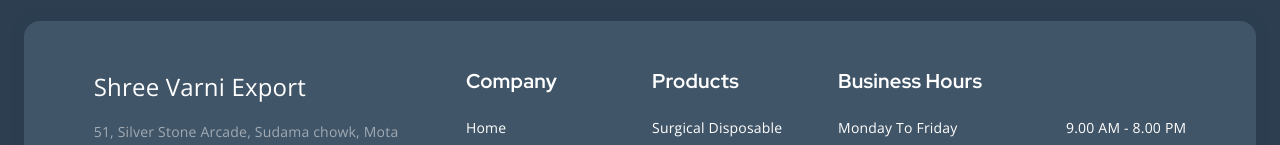
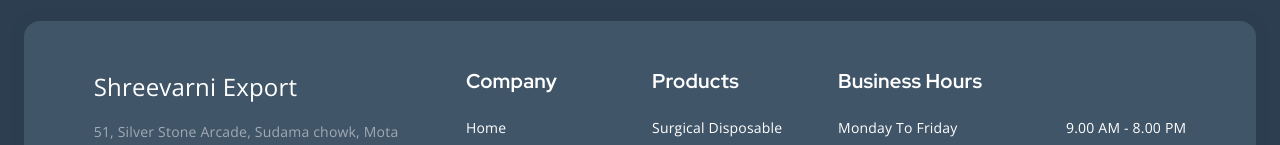
Before and after one commit to limbaniharsh1/webClient1-frontend, a React (Vite) app: page / in a window 1280 px wide. Shown: the part 4587-4732 px from the top of the page. Built offline with nearby package versions, Linux system fonts and the light colour scheme.

Commit message:
add logo

```diff
--- a/src/components/client/Footer.jsx
+++ b/src/components/client/Footer.jsx
@@ -24,7 +24,7 @@
         <Col sm={12} xl={11} className="mx-auto">
           <Row>
             <Col md={6} lg={4} className="mt-4 mt-md-5">
-              <span className="text-color-white fs-24">Shree Varni Export</span>
+              <span className="text-color-white fs-24">Shreevarni Export</span>
               <p className="fs-14 text-color-white-80 mt-2 mt-md-3">
                 51, Silver Stone Arcade, Sudama chowk, Mota Varachha, Surat,
                 Gujarat 394101
```
